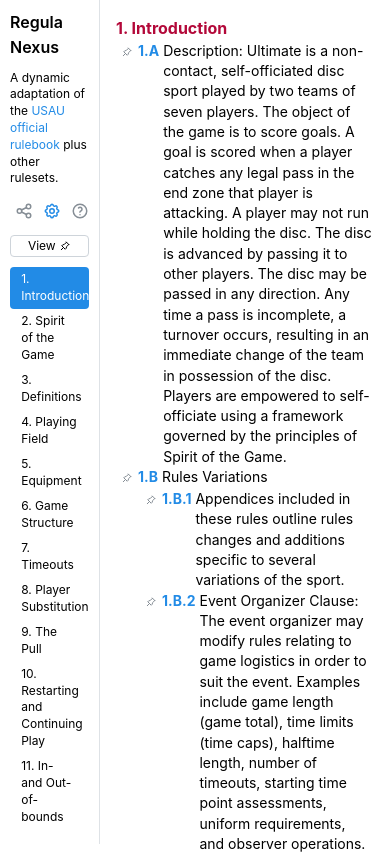
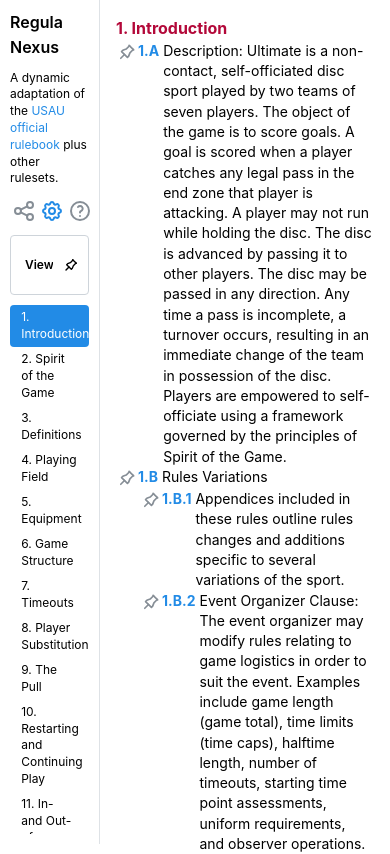
Before and after one commit to Afbcary/regula_nexus, a Next.js app: page / in a window 390 px wide. Shown: the top 854 px of the page. Built offline with nearby package versions, Linux system fonts and the light colour scheme.

Commit message:
Make icons and pinned rule list easier to click on mobile.

```diff
--- a/src/app/MobileNavHeader.js
+++ b/src/app/MobileNavHeader.js
@@ -33,25 +33,32 @@ export default function MobileNavHeader({ pinnedRules, toggleDrawer, setExpandAn
                     {({ copied, copy }) => (
                         <Tooltip label={copied ? "Copied!" : "Share Rules"}>
                             <ActionIcon variant="subtle" color={copied ? "teal" : "gray"} onClick={copy}>
-                                {copied ? <IconCheck size={18} /> : <IconShare size={18} />}
+                                {copied ? <IconCheck size={24} /> : <IconShare size={24} />}
                             </ActionIcon>
                         </Tooltip>
                     )}
                 </CopyButton>
                 <ActionIcon variant="subtle" onClick={openSettings}>
-                    <IconSettings size={18} />
+                    <IconSettings size={24} />
                 </ActionIcon>
                 <Tooltip label="About this site">
                     <ActionIcon component={Link} href="/about" variant="subtle" color="gray" >
-                        <IconHelp size={18} />
+                        <IconHelp size={24} />
                     </ActionIcon>
                 </Tooltip>
             </Flex>
-            <Button onClick={toggleDrawer} size="compact-xs" variant="default" mt="xs" mb="xs" className={isShaking ? 'shake' : ''}>
-                <Text span size="xs" p={0} m={0}>View {' '}
-                    <IconPin size={12} style={{ display: 'inline-flex', verticalAlign: 'middle' }} /></Text>
-            </Button>
-
+            <Button
+                onClick={toggleDrawer}
+                size="xs"
+                variant="default"
+                mt="xs"
+                mb="xs"
+                className={isShaking ? 'shake' : ''}
+                rightSection={<IconPin size={16} />}
+                style={{ height: "60px" }}
+            >
+                View
+            </Button >
             <Drawer opened={settingsOpened} onClose={closeSettings} position="bottom" title="Settings">
                 <Flex direction="column" gap="md">
                     <Flex direction="row" justify="flex-start" align="center" gap="md"><ColorTheme /><Text size='sm'>Color Theme</Text></Flex>
--- a/src/app/rule.js
+++ b/src/app/rule.js
@@ -83,7 +83,7 @@ export default function Rule({ rule, expand_annotations, rules, hide_children =
             <Flex>
                 {showPin && (
                     <ActionIcon variant={isPinned ? "filled" : "transparent"} color={isPinned ? "blue" : "gray"} onClick={() => togglePin(rule.id)} size="sm" ml={0} mr={0} style={{ display: 'inline-flex', verticalAlign: 'middle' }}>
-                        <IconPin size={12} />
+                        <IconPin size={24} />
                     </ActionIcon>
                 )}
                 <Anchor mr={4} size="sm" href={`#${rule.id}`}><Text span fw={700}>{rule.id}</Text></Anchor>
```
